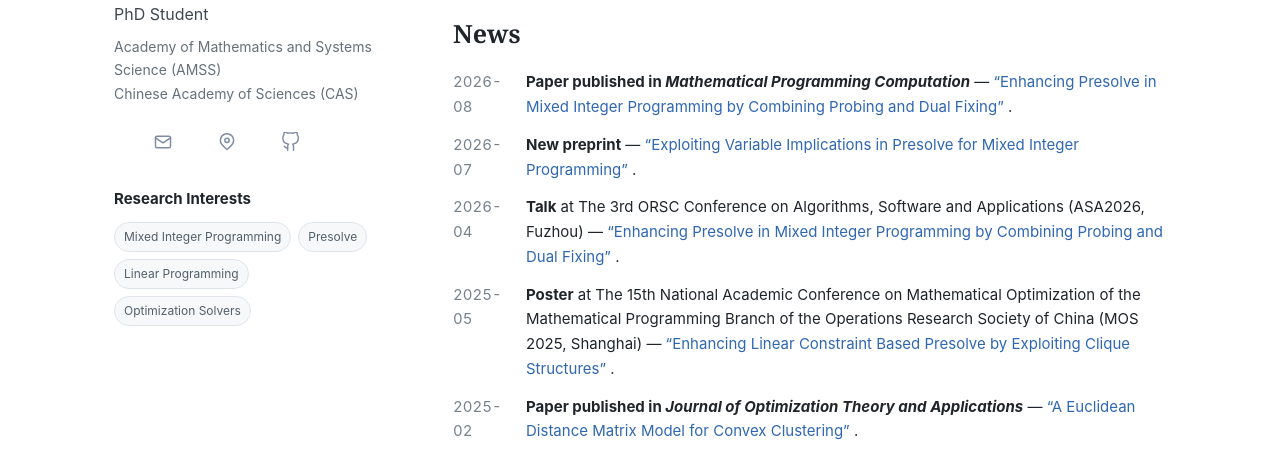
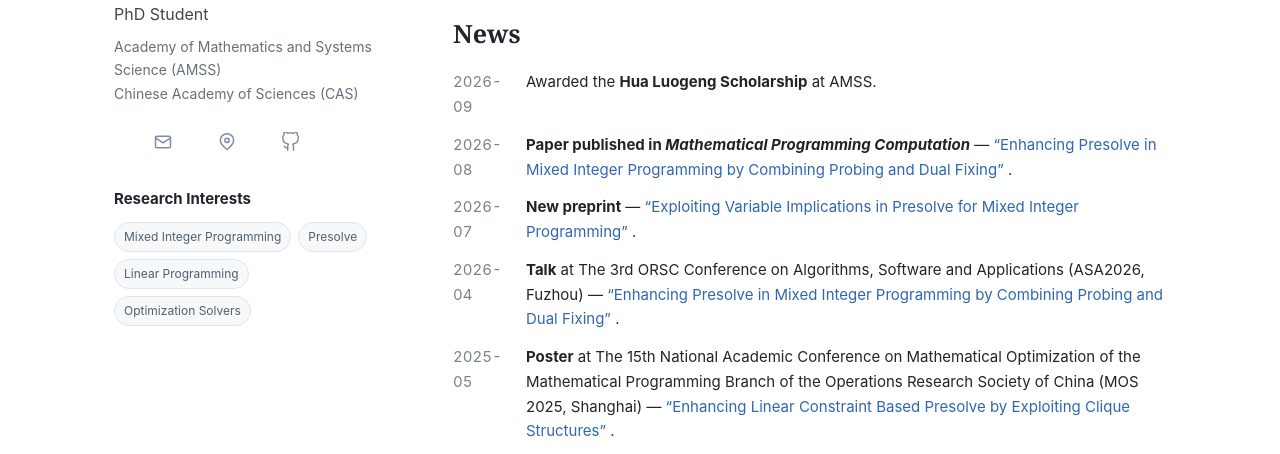
Before and after one commit to ZhaoWeiWang0319/zhaoweiwang.github.io, a plain HTML site: page index.html in a window 1280 px wide. Shown: the part 346-800 px from the top of the page. Drawn offline with Linux system fonts and the light colour scheme.

Commit message:
Hua Luogeng Scholarship

```diff
--- a/index.html
+++ b/index.html
@@ -351,6 +351,13 @@
         <div class="news-list">
 
           <article class="news-item">
+            <div class="year">2026-09</div>
+            <div>
+              Awarded the <strong>Hua Luogeng Scholarship</strong> at AMSS.
+            </div>
+          </article>
+
+          <article class="news-item">
             <div class="year">2026-08</div>
             <div>
               <strong>Paper published in <em>Mathematical Programming Computation</em></strong>
```
